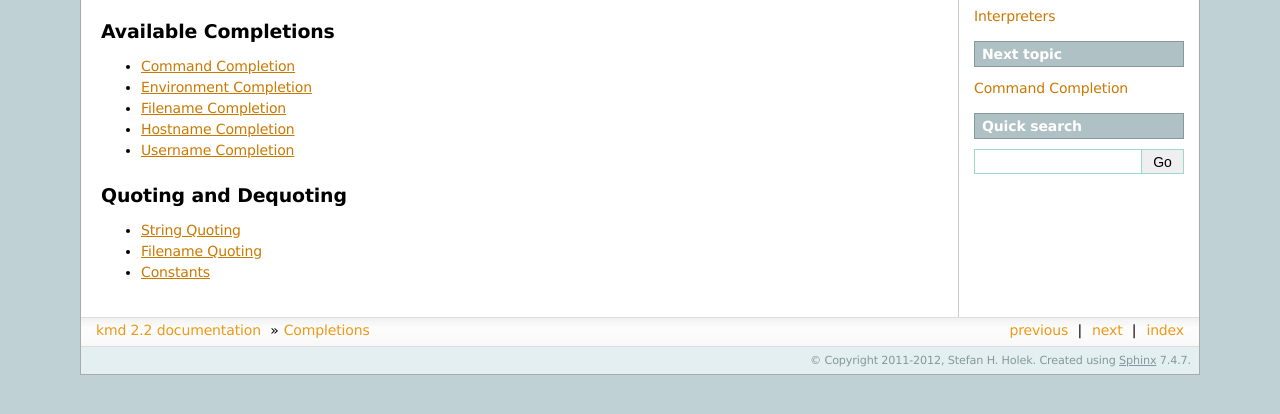
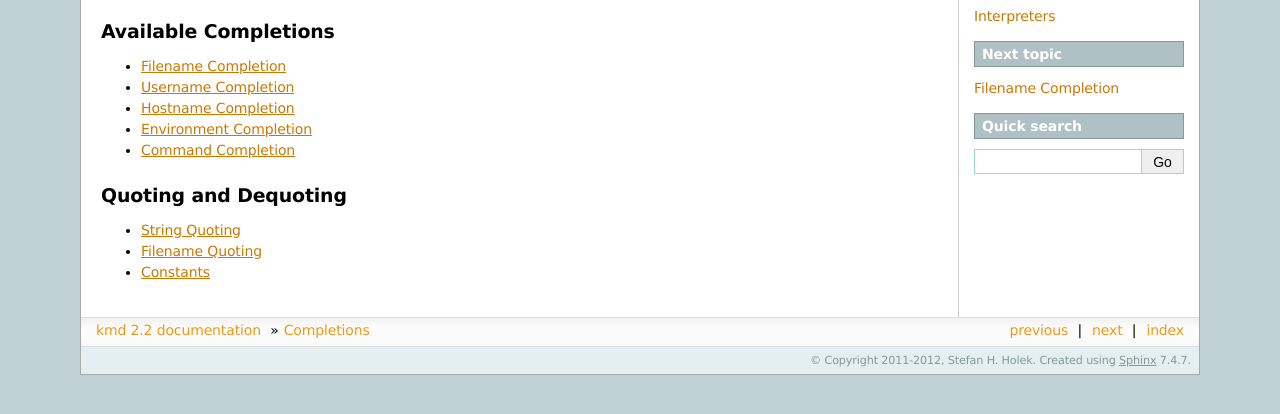
Before and after one commit to stefanholek/kmd, a Sphinx documentation site: the page built from docs/completions.rst, in a window 1280 px wide, cut to the strip 184-598 px from the top of the page. Built offline with Sphinx 7.4.7, drawn with Linux system fonts in a browser that asks for light colours.

Commit message:
Reorder completions to match README.

```diff
--- a/docs/completions.rst
+++ b/docs/completions.rst
@@ -10,11 +10,11 @@ Available Completions
 .. toctree::
    :maxdepth: 2
 
+   filename-completion
+   username-completion
+   hostname-completion
+   environment-completion
    command-completion
-   environment-completion
-   filename-completion
-   hostname-completion
-   username-completion
 
 Quoting and Dequoting
 =====================
```
